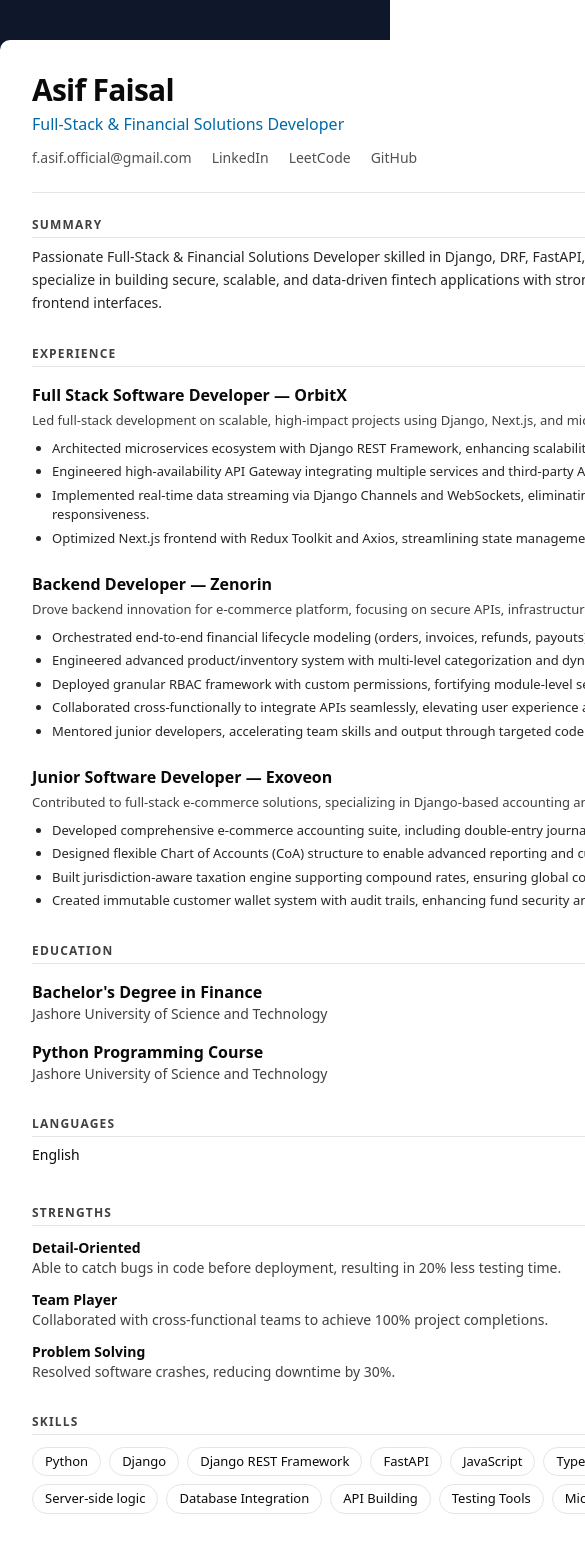
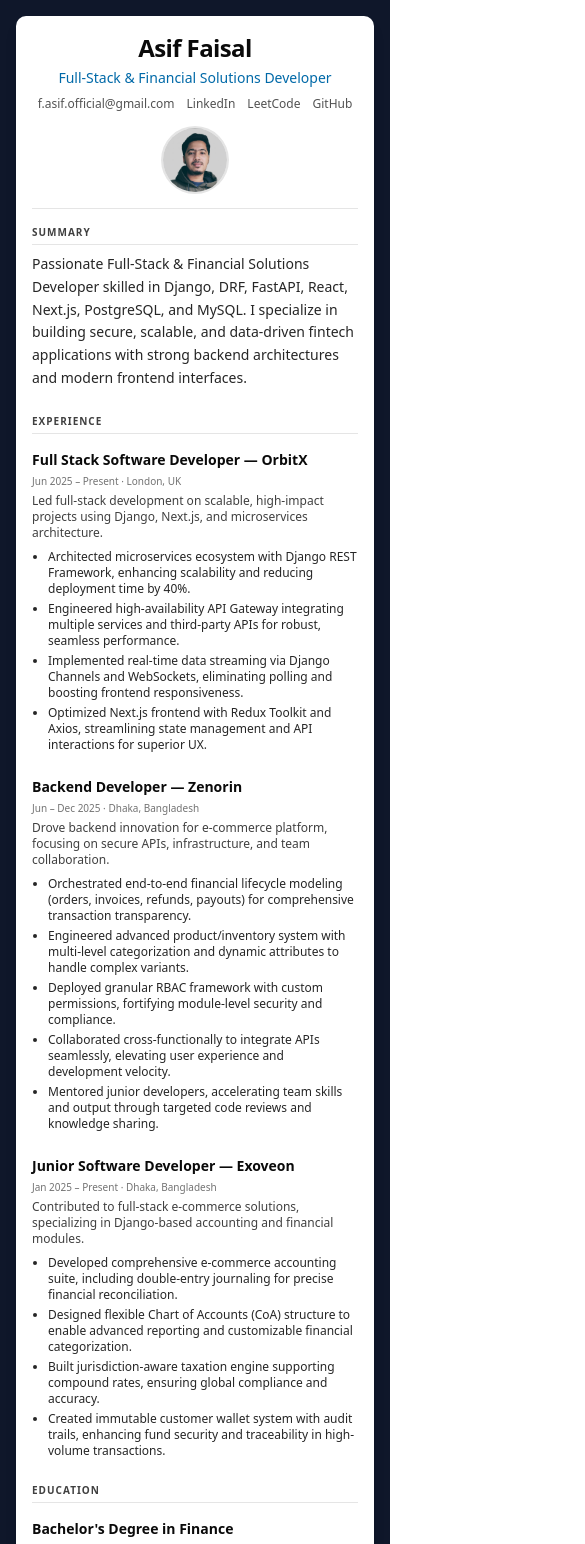
Before and after one commit to asifisme/asifisme, a Next.js app: page / in a window 390 px wide. Shown: the top 1544 px of the page, 585 px wide, since content can reach past the window. Built offline with nearby package versions, Linux system fonts and the light colour scheme.

Commit message:
Refactor layout and styles for improved responsiveness and readability across components

```diff
--- a/app/components/Education.tsx
+++ b/app/components/Education.tsx
@@ -18,13 +18,13 @@ export default function Education({ education }: EducationProps) {
       <div className="mt-4 space-y-4">
         {education.map((item, index) => (
           <div key={index}>
-            <div className="flex items-baseline justify-between">
-              <p className="font-semibold">{item.degree}</p>
-              <span className="job-meta">
+            <div className="flex flex-col sm:flex-row sm:items-baseline sm:justify-between gap-1 sm:gap-2">
+              <p className="font-semibold text-sm sm:text-base">{item.degree}</p>
+              <span className="job-meta whitespace-nowrap">
                 {item.period} · {item.location}
               </span>
             </div>
-            <p className="text-sm text-neutral-700">{item.institution}</p>
+            <p className="text-xs sm:text-sm text-neutral-700">{item.institution}</p>
           </div>
         ))}
       </div>
--- a/app/components/Experience.tsx
+++ b/app/components/Experience.tsx
@@ -16,15 +16,15 @@ interface ExperienceItemProps {
 function ExperienceItem({ item }: ExperienceItemProps) {
   return (
     <article>
-      <div className="flex items-baseline justify-between">
-        <h3 className="job-title">
+      <div className="flex flex-col sm:flex-row sm:items-baseline sm:justify-between gap-1 sm:gap-2">
+        <h3 className="job-title text-sm sm:text-base">
           {item.title} — {item.company}
         </h3>
-        <span className="job-meta">
+        <span className="job-meta whitespace-nowrap">
           {item.period} · {item.location}
         </span>
       </div>
-      <p className="mt-1 text-[13px] text-neutral-700">{item.description}</p>
+      <p className="mt-1 text-xs sm:text-[13px] text-neutral-700">{item.description}</p>
       <ul className="bullet-list">
         {item.achievements.map((achievement, index) => (
           <li key={index}>{achievement}</li>
--- a/app/components/Header.tsx
+++ b/app/components/Header.tsx
@@ -22,19 +22,19 @@ export default function Header({
     avatarSrc,
 }: HeaderProps) {
   return (
-    <header className="flex items-start justify-between gap-6 border-b pb-6">
-      <div className="flex-1">
-        <h1 className="text-3xl font-extrabold tracking-tight">{name}</h1>
-        <p className="mt-1 text-sky-700 font-medium">{title}</p>
-        <div className="mt-3 flex flex-wrap gap-x-5 gap-y-1 text-sm text-neutral-600">
-          <span>{email}</span>
-          <Link href={linkedin} target="_blank" rel="noopener noreferrer">
+    <header className="flex flex-col sm:flex-row items-center sm:items-start justify-between gap-4 sm:gap-6 border-b pb-4 sm:pb-6">
+      <div className="flex-1 text-center sm:text-left w-full">
+        <h1 className="text-2xl sm:text-3xl font-extrabold tracking-tight">{name}</h1>
+        <p className="mt-1 text-sm sm:text-base text-sky-700 font-medium">{title}</p>
+        <div className="mt-2 sm:mt-3 flex flex-wrap justify-center sm:justify-start gap-x-3 sm:gap-x-5 gap-y-1 text-xs sm:text-sm text-neutral-600">
+          <span className="break-all">{email}</span>
+          <Link href={linkedin} target="_blank" rel="noopener noreferrer" className="hover:text-sky-700">
             LinkedIn
           </Link>
-           <Link href={leetcode} target="_blank" rel="noopener noreferrer">
+           <Link href={leetcode} target="_blank" rel="noopener noreferrer" className="hover:text-sky-700">
             LeetCode
           </Link>
-          <Link href={github} target="_blank" rel="noopener noreferrer">
+          <Link href={github} target="_blank" rel="noopener noreferrer" className="hover:text-sky-700">
             GitHub
           </Link>
         </div>
@@ -45,7 +45,7 @@ export default function Header({
           alt={`${name} headshot`}
           width={80}
           height={80}
-          className="h-19 w-20 rounded-full object-cover ring-2 ring-neutral-200"
+          className="h-16 w-16 sm:h-19 sm:w-20 rounded-full object-cover ring-2 ring-neutral-200"
         />
       </div>
     </header>
--- a/app/globals.css
+++ b/app/globals.css
@@ -45,23 +45,23 @@
 
 /* Resume component styles */
 .section-title {
-  @apply text-xs tracking-widest uppercase font-bold text-neutral-700 border-b pb-1;
+  @apply text-[10px] sm:text-xs tracking-widest uppercase font-bold text-neutral-700 border-b pb-1;
 }
 
 .job-title {
-  @apply font-semibold;
+  @apply font-semibold text-sm sm:text-base;
 }
 
 .job-meta {
-  @apply text-xs text-neutral-500;
+  @apply text-[10px] sm:text-xs text-neutral-500;
 }
 
 .bullet-list {
-  @apply mt-2 list-disc pl-5 text-[13px] text-neutral-800 space-y-1;
+  @apply mt-2 list-disc pl-4 sm:pl-5 text-xs sm:text-[13px] text-neutral-800 space-y-1;
 }
 
 .chip {
-  @apply inline-block rounded-full border border-neutral-200 px-3 py-1;
+  @apply inline-block rounded-full border border-neutral-200 px-2 sm:px-3 py-0.5 sm:py-1 text-xs sm:text-[13px];
 }
 
 /* Print styles */
--- a/app/page.tsx
+++ b/app/page.tsx
@@ -150,12 +150,13 @@ export default function Home() {
   ];
 
   return (
-    <main className="bg-[#0f172a] min-h-screen py-10">
-      <div className="mx-auto w-[900px] bg-white rounded-lg shadow-lg p-8">
+    <main className="bg-[#0f172a] min-h-screen py-4 sm:py-6 md:py-10">
+      <div className="mx-auto max-w-[900px] w-full px-4 sm:px-6 md:px-8">
+        <div className="bg-white rounded-lg shadow-lg p-4 sm:p-6 md:p-8">
           <Header {...headerData} />
-        <div className="mt-6 grid grid-cols-1 md:grid-cols-3 gap-10">
+          <div className="mt-4 sm:mt-6 grid grid-cols-1 md:grid-cols-3 gap-6 sm:gap-8 md:gap-10">
             {/* Left column */}
-          <section className="md:col-span-2 space-y-8">
+            <section className="md:col-span-2 space-y-6 sm:space-y-8">
               <Summary text={summaryText} />
               <Experience experiences={experiences} />
               <Education education={education} />
@@ -163,7 +164,7 @@ export default function Home() {
             </section>
 
             {/* Right column (sidebar) */}
-          <aside className="md:col-span-1 space-y-8">
+            <aside className="md:col-span-1 space-y-6 sm:space-y-8">
               <Strengths strengths={strengths} />
               <Skills skills={skills} />
               <Certification certifications={certifications} />
@@ -171,6 +172,7 @@ export default function Home() {
             </aside>
           </div>
         </div>
+      </div>
     </main>
   );
 }
```
Lines whose indentation alone changed are shown as unchanged.
